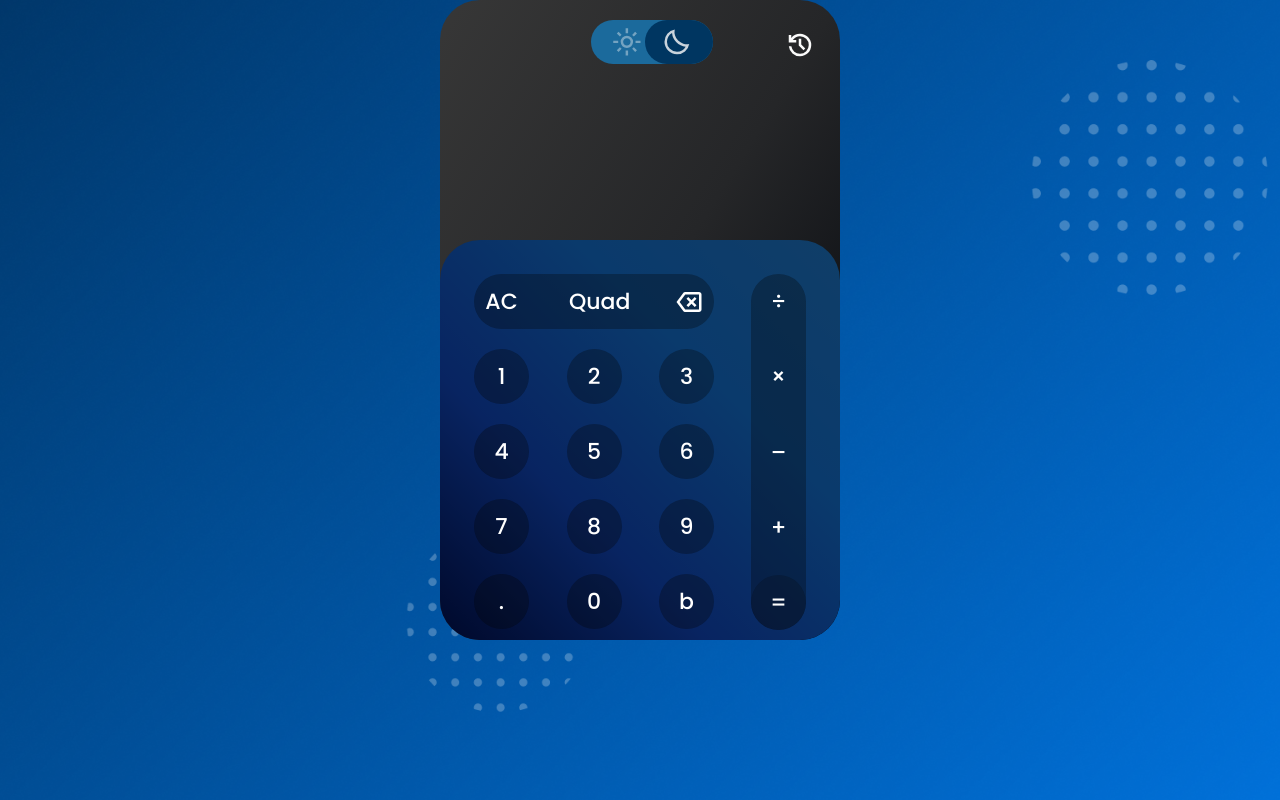
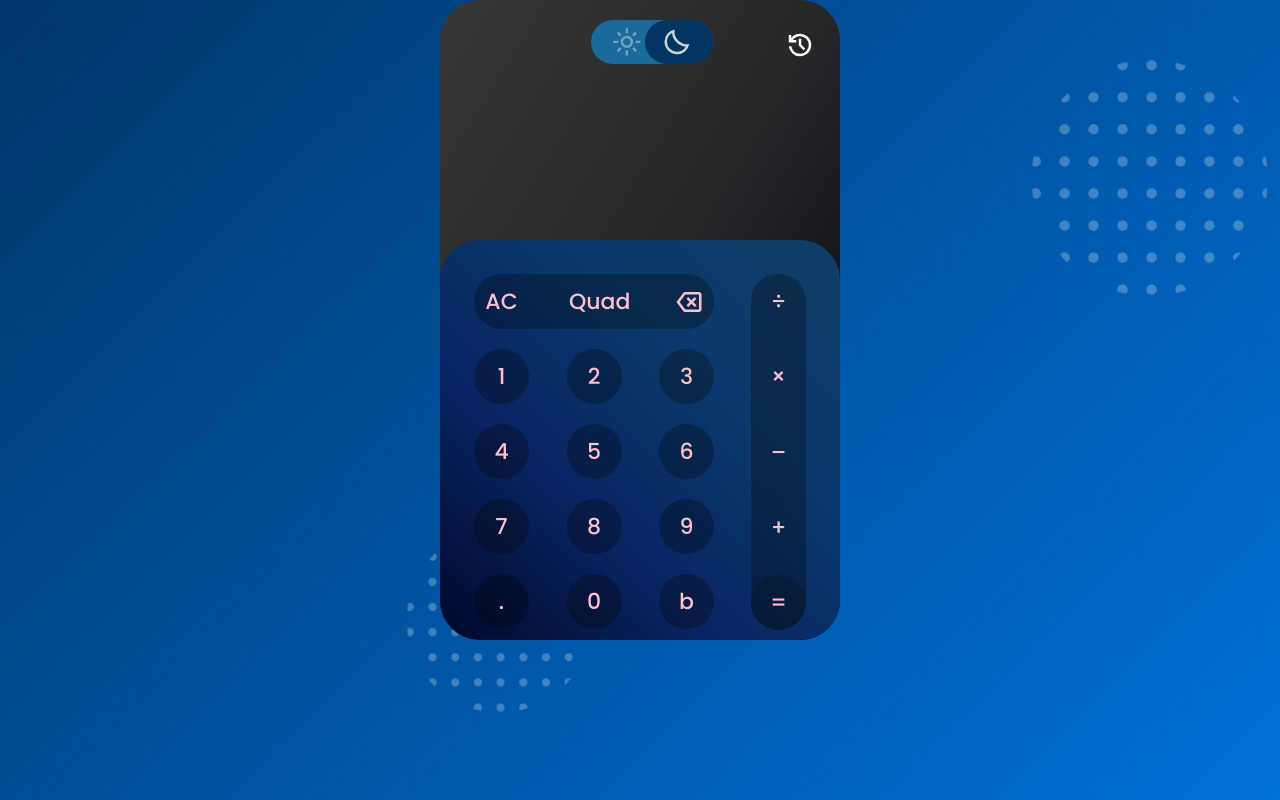
Before and after one commit to bee-jay80/calculator-, a plain HTML site: page index.html in a window 1280 px wide. Both pictures are taken after a click on the icon 676 px from the left and 41 px from the top of the page. Drawn offline with Linux system fonts and the light colour scheme.

Commit message:
update text color for buttons

```diff
--- a/style.css
+++ b/style.css
@@ -17,7 +17,8 @@
     --back-solve5:rgb(61,118,171,100%);
     --btn-clr:rgb(5,5,5,30%);
     --btn-equal:rgb(5,5,5,20%);
-    --txt-clr:#ffff;
+    /* --txt-clr:#ffff; */
+    --txt-clr:pink;
     --sun-clr: rgb(251, 251, 251, 40%);
     --moon-clr:rgb(251, 251, 251, 80%);
     --history-clr:rgb(251, 251, 251, 100%);
```
